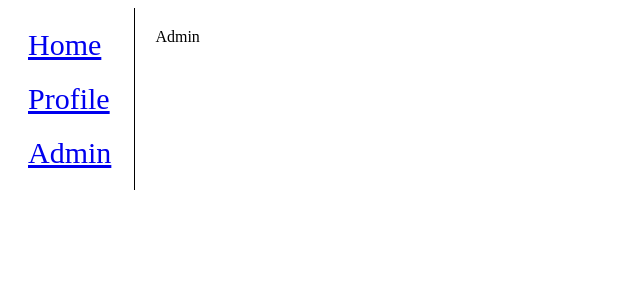
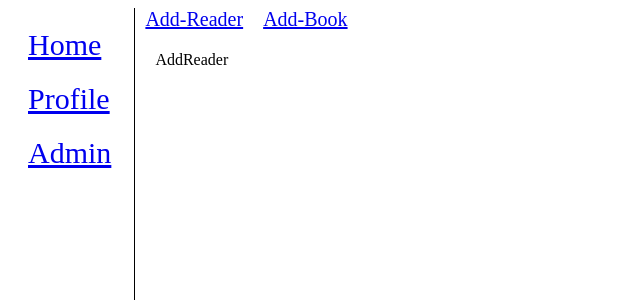
Before and after one commit to rahulpatil-99/library-component, a React app: page /admin/addReader in a window 1280 px wide. Shown: the top 300 px of the page, without its empty margins (0-640 px from the left). Built offline with nearby package versions, Linux system fonts and the light colour scheme.

Commit message:
Add form for admin signin and redirecting after signed in

```diff
--- /dev/null
+++ b/src/components/AddBook.js
@@ -0,0 +1,11 @@
+import React, { Component} from 'react';
+
+class AddBook extends Component{
+    render(){
+        return (
+            <p>AddBook</p>
+        )
+    }
+}
+
+export default AddBook;
--- /dev/null
+++ b/src/components/AddReader.js
@@ -0,0 +1,11 @@
+import React, { Component} from 'react';
+
+class AddReader extends Component{
+    render(){
+        return (
+            <p>AddReader</p>
+        )
+    }
+}
+
+export default AddReader;
--- a/src/components/Admin.js
+++ b/src/components/Admin.js
@@ -1,10 +1,19 @@
 import React, {Component} from 'react';
+import {Link, Route} from 'react-router-dom';
+import '../css/Admin.css';
+import AddReader from './AddReader';
+import AddBook from './AddBook';
 
-class Admin extends Component {
+class Admin extends Component{
     render(){
-        return (
-            <p>Admin</p>
-        )
+        return(
+            <div className="admin">
+                <Link to="/admin/addReader" className="link">Add-Reader</Link>
+                <Link to="/admin/addBook" className="link">Add-Book</Link>
+                <Route path="/admin/addReader" component={AddReader}/>
+                <Route path="/admin/addBook" component={AddBook}/>
+            </div>
+        );
     }
 }
 
--- /dev/null
+++ b/src/components/AdminForm.js
@@ -0,0 +1,36 @@
+import React, {Component} from 'react';
+import { Redirect } from 'react-router-dom';
+
+class AdminForm extends Component {
+    constructor(){
+        super();
+        this.state={
+            password:'',
+            isValid:false
+        }
+        this.handleAdminPassword = this.handleAdminPassword.bind(this);
+        this.submit = this.submit.bind(this);
+        this.redirect = this.redirect.bind(this);
+    }
+
+    handleAdminPassword(e){
+        this.setState({password: e.target.value});
+    }
+    submit(e){
+        this.setState({password:'',isValid:true});
+    }
+    redirect(){
+        if(this.state.isValid) return <Redirect to="/admin" />;
+    }
+    render(){
+        return (
+            <div>
+                {this.redirect()}
+                <input type="text" onChange={this.handleAdminPassword} value={this.state.password}/>
+                <button onClick={this.submit}>submit</button>
+            </div>
+        )
+    }
+}
+
+export default AdminForm;
--- a/src/components/LeftNav.js
+++ b/src/components/LeftNav.js
@@ -7,8 +7,8 @@ class LeftNav extends Component {
      return (
             <div className="leftNav">
                 <Link to="/"><p>Home</p></Link>
-                <Link to="/profile"><p>Profile</p></Link>
-                <Link to="/admin"><p>Admin</p></Link>
+                <Link to="/profile-form"><p>Profile</p></Link>
+                <Link to="/admin-form"><p>Admin</p></Link>
             </div>
         )
     }
--- a/src/components/MainWindow.js
+++ b/src/components/MainWindow.js
@@ -1,16 +1,19 @@
 import React, {Component} from 'react';
 import Home from './Home';
 import Reader from './Reader';
+import AdminForm from './AdminForm';
 import Admin from './Admin';
 import {Switch, Route } from "react-router-dom";
+import '../css/MainWindow.css';
 
 class MainWindow extends Component{
     render(){
         return (
-            <div>
+            <div className="mainWindow">
             <Switch>
                 <Route exact path="/" component={Home} />
-                <Route path="/profile" component={Reader} />
+                <Route path="/profile-form" component={Reader} />
+                <Route path="/admin-form" component={AdminForm} />
                 <Route path="/admin" component={Admin} />
             </Switch>
             </div>
--- /dev/null
+++ b/src/css/Admin.css
@@ -0,0 +1,10 @@
+.admin {
+    width: 100%;
+}
+
+.link {
+    margin: 10px;
+    width: 50%;
+    font-size: 20px;
+    align-content: center;
+}
--- a/src/css/Main.css
+++ b/src/css/Main.css
@@ -1,3 +1,7 @@
 .main {
+    width: 100%;
     display: flex;
+    flex-direction: row;
+    height: 100vh;
+    flex-wrap: wrap;
 }
--- /dev/null
+++ b/src/css/MainWindow.css
@@ -0,0 +1,4 @@
+.mainWindow {
+    display: flex;
+    width: 80%;
+}
```
